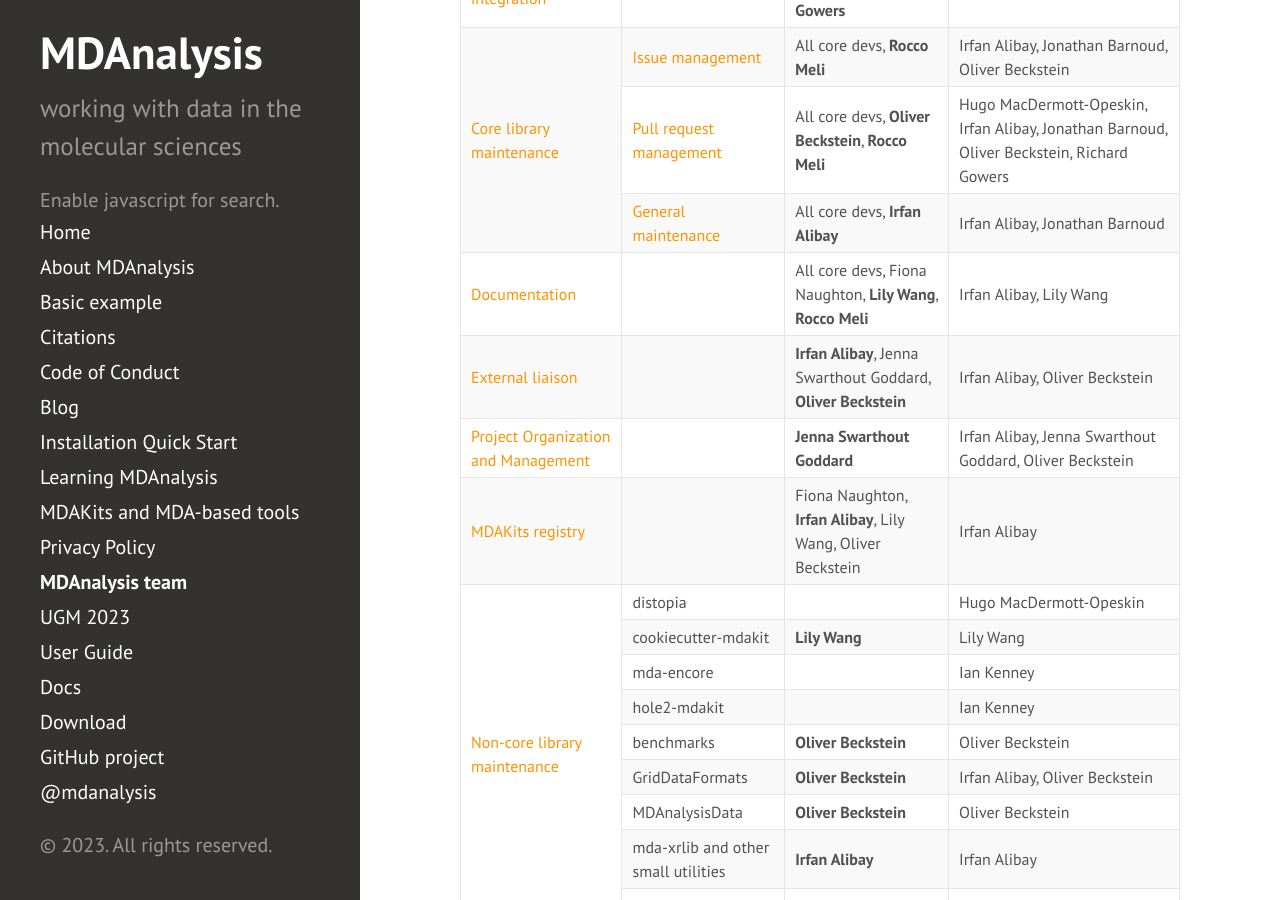
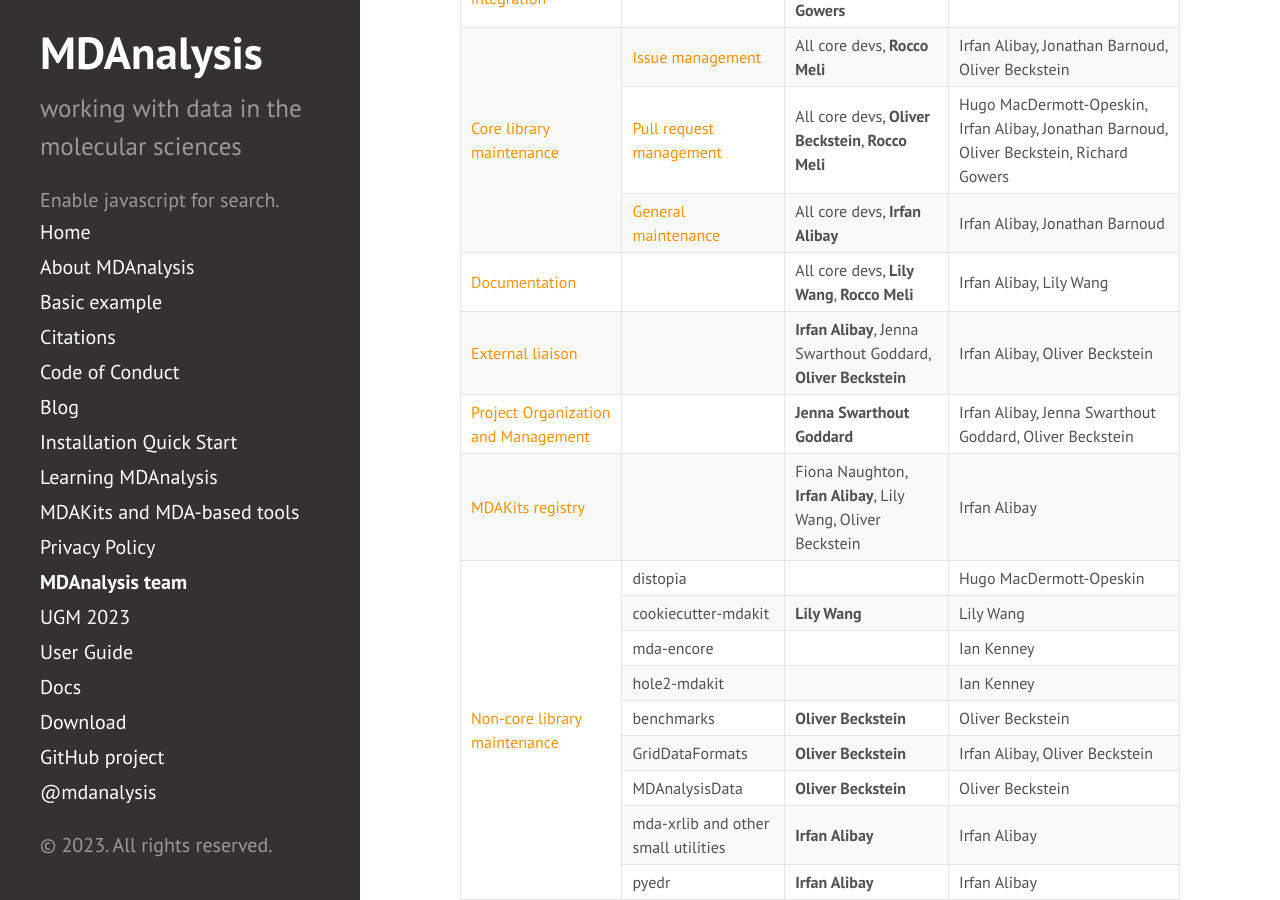
Before and after one commit to MDAnalysis/MDAnalysis.github.io, a Jekyll site: the page built from pages/team.md, in a window 1280 px wide and 900 px high, scrolled down 1488 px. Built offline with Jekyll 4.4.1, drawn with Linux system fonts in a browser that asks for light colours; comment, search, counter and statistics services are not loaded.

Commit message:
rm Fiona from members

```diff
--- a/_data/team/roles/documentation.yml
+++ b/_data/team/roles/documentation.yml
@@ -10,7 +10,6 @@ current_leads:
   - Lily Wang
   - Rocco Meli
 current_members:
-  - Fiona Naughton
   - All core devs
 historical_members:
   - Irfan Alibay
```
